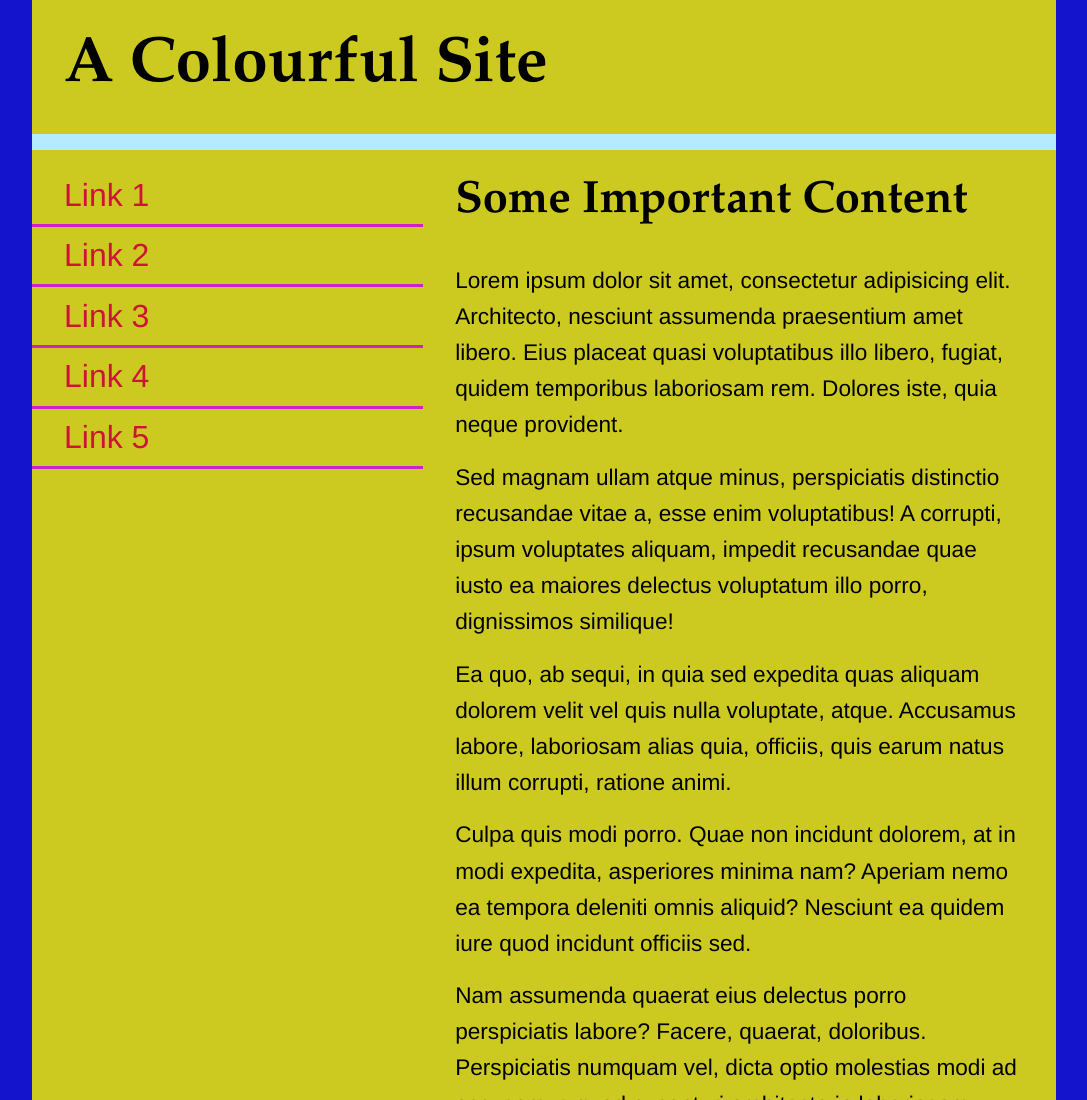
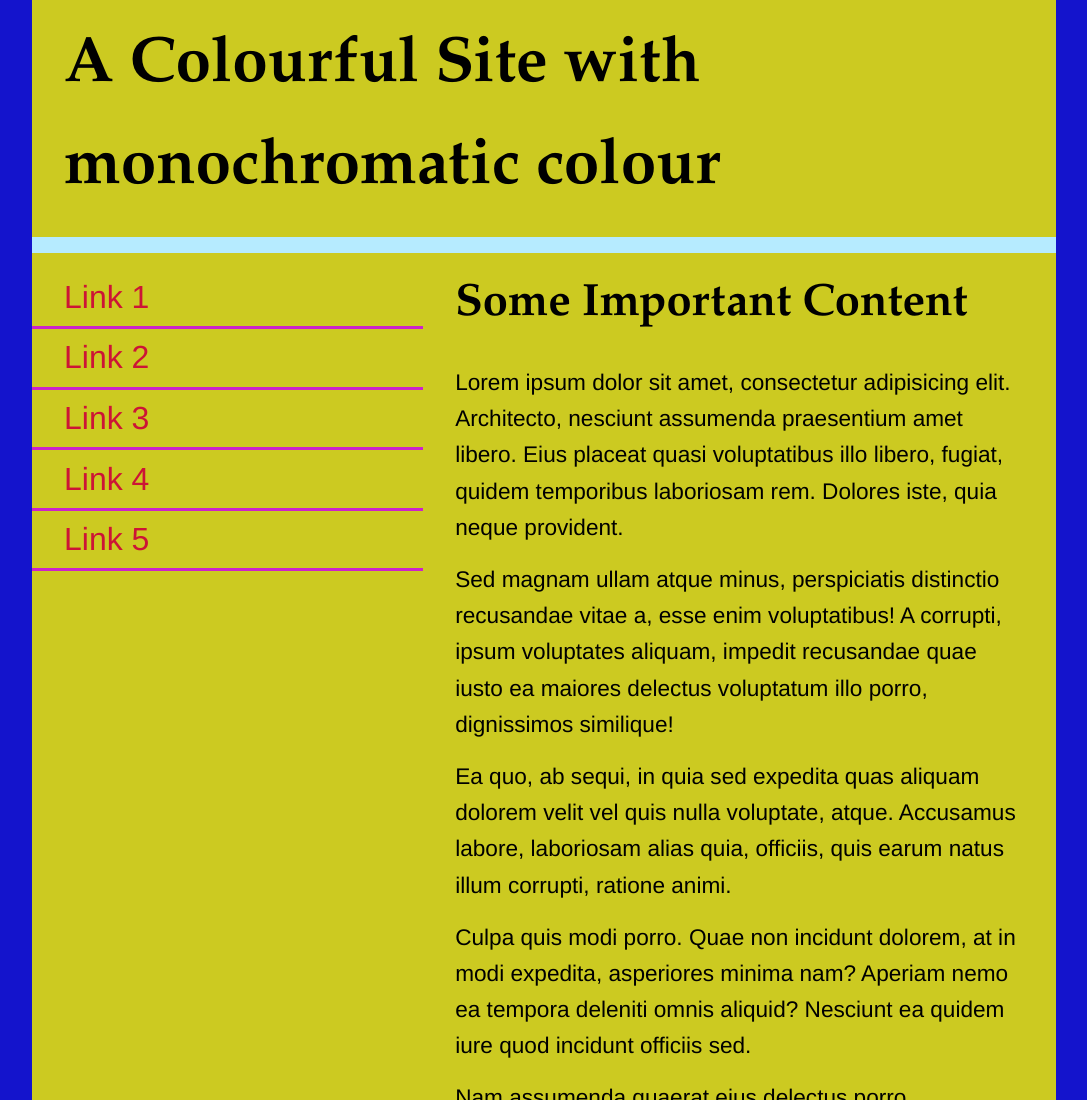
Before and after one commit to Nityaben08/colours, a plain HTML site: page index.html in a window 1280 px wide. Shown: the top 1100 px of the page, without its empty margins (96-1183 px from the left). Drawn offline with Linux system fonts and the light colour scheme.

Commit message:
Update index.html

```diff
--- a/index.html
+++ b/index.html
@@ -94,7 +94,7 @@
 <body>
     <div class="wrapper">
         <header>
-            <h1>A Colourful Site</h1>
+            <h1>A Colourful Site with monochromatic colour</h1>
         </header>
         <nav>
             <ul>
```
